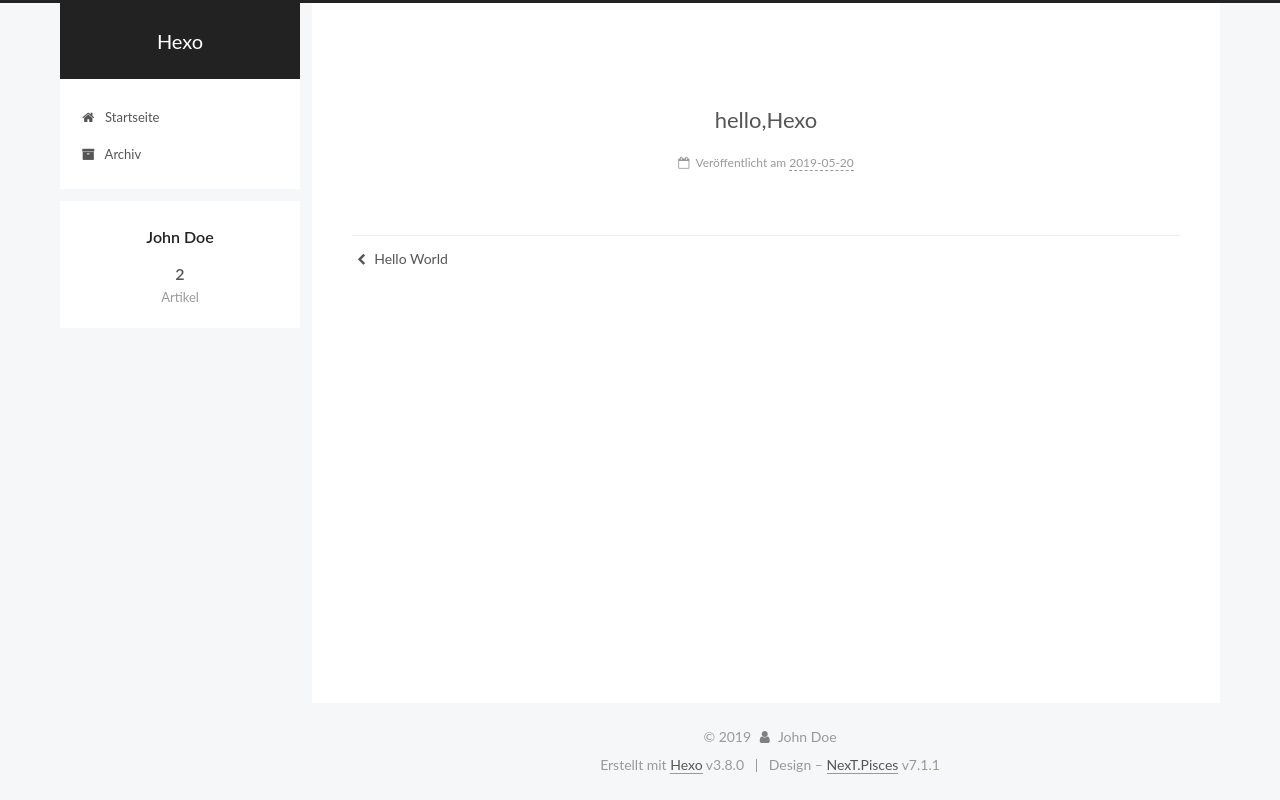
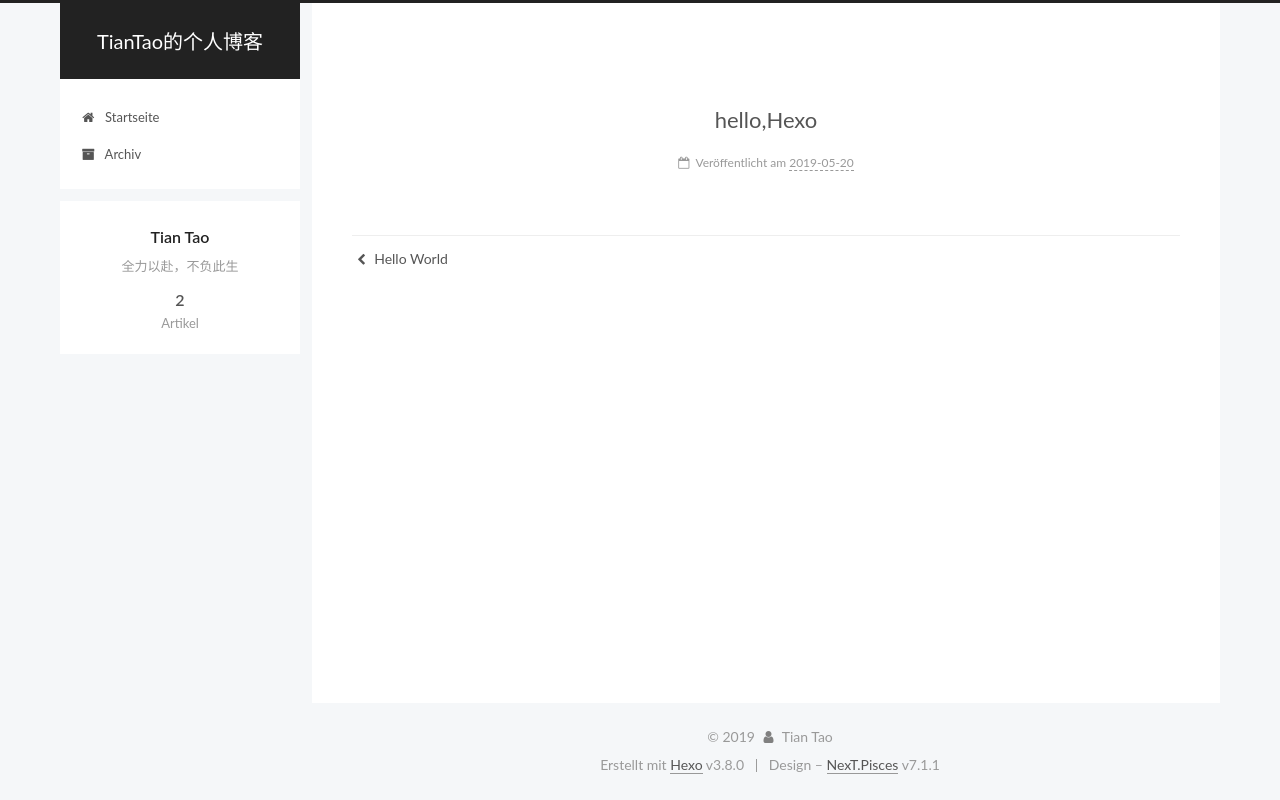
Before and after one commit to tiantao163/tiantao163.github.io, a plain HTML site: page 2019/05/20/hello-Hexo/index.html in a window 1280 px wide. Drawn offline with Linux system fonts and the light colour scheme.

Commit message:
Site updated: 2019-05-20 16:25:03

```diff
--- a/2019/05/20/hello-Hexo/index.html
+++ b/2019/05/20/hello-Hexo/index.html
@@ -96,14 +96,17 @@
 
 
 
-  <meta property="og:type" content="article">
+  <meta name="description" content="全力以赴，不负此生">
+<meta property="og:type" content="article">
 <meta property="og:title" content="hello,Hexo">
 <meta property="og:url" content="http://yoursite.com/2019/05/20/hello-Hexo/index.html">
-<meta property="og:site_name" content="Hexo">
+<meta property="og:site_name" content="TianTao的个人博客">
+<meta property="og:description" content="全力以赴，不负此生">
 <meta property="og:locale" content="zh-Hans">
 <meta property="og:updated_time" content="2019-05-20T07:13:10.531Z">
 <meta name="twitter:card" content="summary">
 <meta name="twitter:title" content="hello,Hexo">
+<meta name="twitter:description" content="全力以赴，不负此生">
 
 
 
@@ -121,7 +124,7 @@
   };
 </script>
 
-  <title>hello,Hexo | Hexo</title>
+  <title>hello,Hexo | TianTao的个人博客</title>
 
 
 
@@ -180,7 +183,7 @@
     <div class="custom-logo-site-title">
       <a href="/" class="brand" rel="start">
         <span class="logo-line-before"><i></i></span>
-        <span class="site-title">Hexo</span>
+        <span class="site-title">TianTao的个人博客</span>
         <span class="logo-line-after"><i></i></span>
       </a>
     </div>
@@ -289,13 +292,13 @@
     <link itemprop="mainEntityOfPage" href="http://yoursite.com/2019/05/20/hello-Hexo/">
 
     <span hidden itemprop="author" itemscope itemtype="http://schema.org/Person">
-      <meta itemprop="name" content="John Doe">
-      <meta itemprop="description" content>
+      <meta itemprop="name" content="Tian Tao">
+      <meta itemprop="description" content="全力以赴，不负此生">
       <meta itemprop="image" content="/images/avatar.gif">
     </span>
 
     <span hidden itemprop="publisher" itemscope itemtype="http://schema.org/Organization">
-      <meta itemprop="name" content="Hexo">
+      <meta itemprop="name" content="TianTao的个人博客">
     </span>
 
 
@@ -451,8 +454,8 @@
         <div class="site-overview">
           <div class="site-author motion-element" itemprop="author" itemscope itemtype="http://schema.org/Person">
 
-              <p class="site-author-name" itemprop="name">John Doe</p>
-              <div class="site-description motion-element" itemprop="description"></div>
+              <p class="site-author-name" itemprop="name">Tian Tao</p>
+              <div class="site-description motion-element" itemprop="description">全力以赴，不负此生</div>
           </div>
 
 
@@ -512,7 +515,7 @@
   <span class="with-love" id="animate">
     <i class="fa fa-user"></i>
   </span>
-  <span class="author" itemprop="copyrightHolder">John Doe</span>
+  <span class="author" itemprop="copyrightHolder">Tian Tao</span>
 
 
 
--- a/css/main.css
+++ b/css/main.css
@@ -1765,7 +1765,7 @@ pre .javascript .function {
   width: 4px;
   height: 4px;
   border-radius: 50%;
-  background: #ff1d13;
+  background: #ba5b16;
 }
 .feed-link,
 .chat {
```
Also changed, not shown: 2019/05/20/hello-world/index.html (+9 -9 lines), archives/2019/05/index.html (+12 -9 lines), archives/2019/index.html (+12 -9 lines), archives/index.html (+12 -9 lines), categories/index.html (+10 -7 lines), index.html (+18 -15 lines), tags/index.html (+10 -7 lines).
